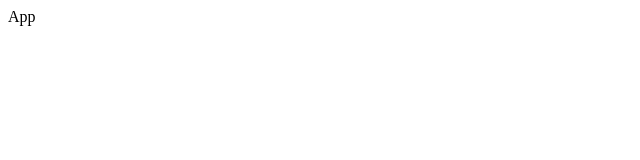
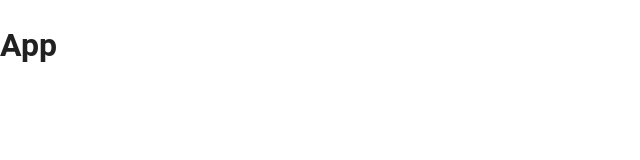
Before and after one commit to mafaldao21/filmpire_mo, a React (Create React App) app: page / in a window 1280 px wide. Shown: the top 160 px of the page, without its empty margins (0-640 px from the left). Built offline with nearby package versions, Linux system fonts and the light colour scheme; the HTML template or start-up script is replaced by a standard one.

Commit message:
add dependencies, add css baseline

```diff
--- a/src/components/App.jsx
+++ b/src/components/App.jsx
@@ -1,5 +1,12 @@
 import React from 'react';
+import { CssBaseline } from '@mui/material';
+// import { Route, Switch } from 'react-router-dom';
 
-const App = () => <div>App</div>;
+const App = () => (
+  <div>
+    <CssBaseline />
+    <h1>App</h1>
+  </div>
+);
 
 export default App;
```
Also changed, not shown: package.json (+17 -7 lines), 2 other files (tests, documents, lock files or other folders).
